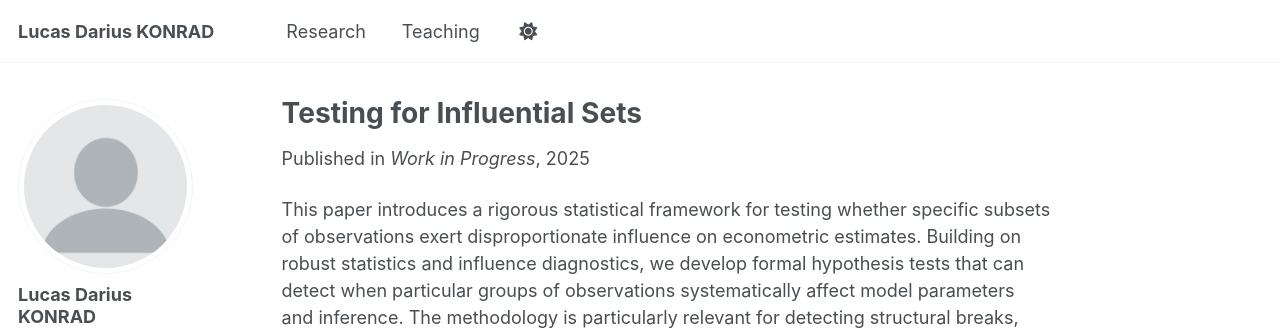
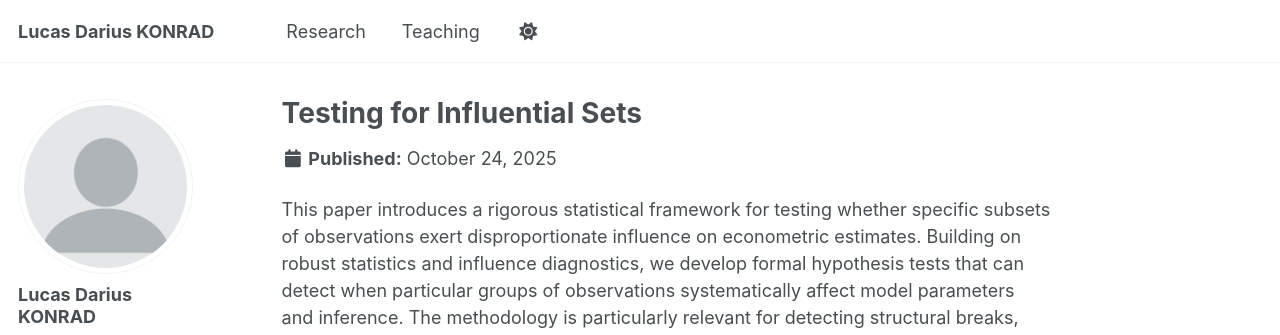
Before and after one commit to konradld/konradld.github.io, a Jekyll site: the page built from _research/publication-testing-influential-sets.md, in a window 1280 px wide and 1279 px high. Shown: the top 335 px of the window. Built offline with Jekyll 4.4.1, drawn with Linux system fonts in a browser that asks for light colours; some web fonts are replaced; a script that is not in the unit is left out.

Commit message:
Update publication-testing-influential-sets.md

```diff
--- a/_research/publication-testing-influential-sets.md
+++ b/_research/publication-testing-influential-sets.md
@@ -4,8 +4,6 @@ collection: research
 category: workinprogress
 permalink: /publication/2025-testing-influential-sets
 excerpt: 'This paper develops a novel methodology for identifying and testing influential subsets of observations in econometric models.'
-date: 2025-01-01
-venue: 'Work in Progress'
 citation: 'Konrad, L.D., Kuschnig, N. (2025). &quot;Testing for Influential Sets.&quot; <i>Working Paper</i>.'
 ---
 
```
